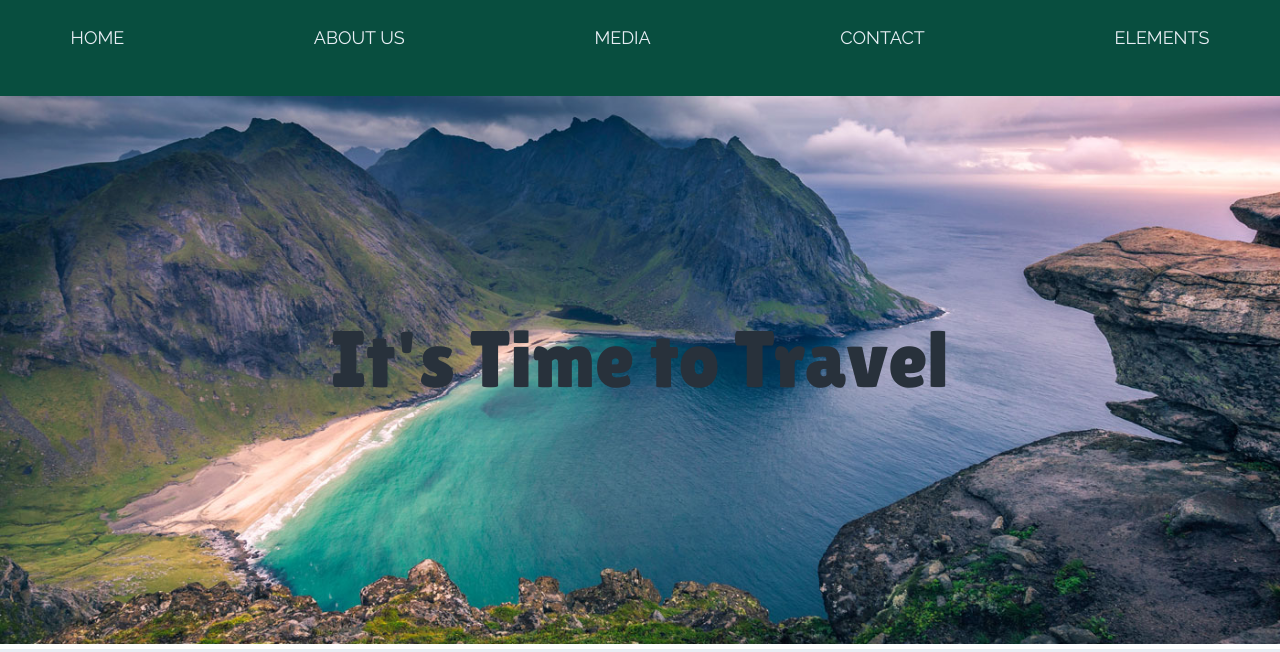
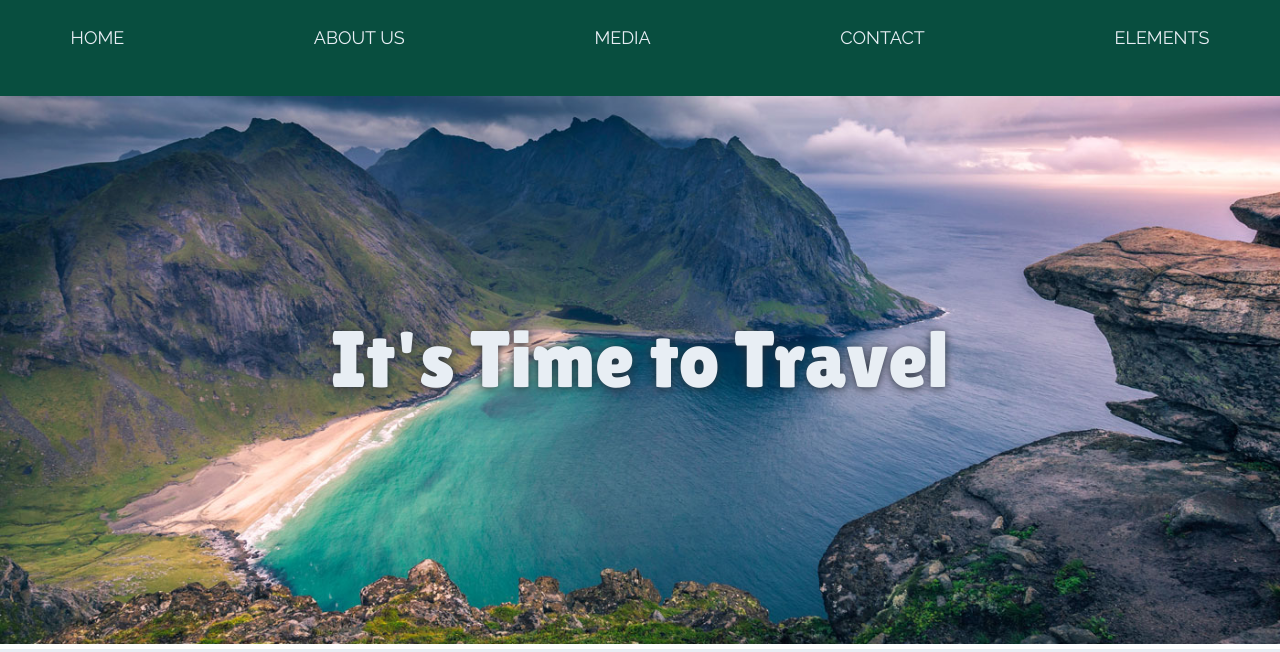
Before and after one commit to kristinaoc/2018_11_meeumwow, a plain HTML site: page index.html in a window 1280 px wide. Shown: the part 148-800 px from the top of the page. Drawn offline with Linux system fonts and the light colour scheme; a script that the page names is missing.

Commit message:
index page titles finished

```diff
--- a/resources/css/main.css
+++ b/resources/css/main.css
@@ -328,5 +328,10 @@ input[type="submit"]:hover {
         align-items: center;
     }
 
+    .heading-main {
+        color: var(--alternative-text-color);
+        text-shadow: 0px 1px 10px var(--strong-text-color);
+    }
+
 
 }
```
